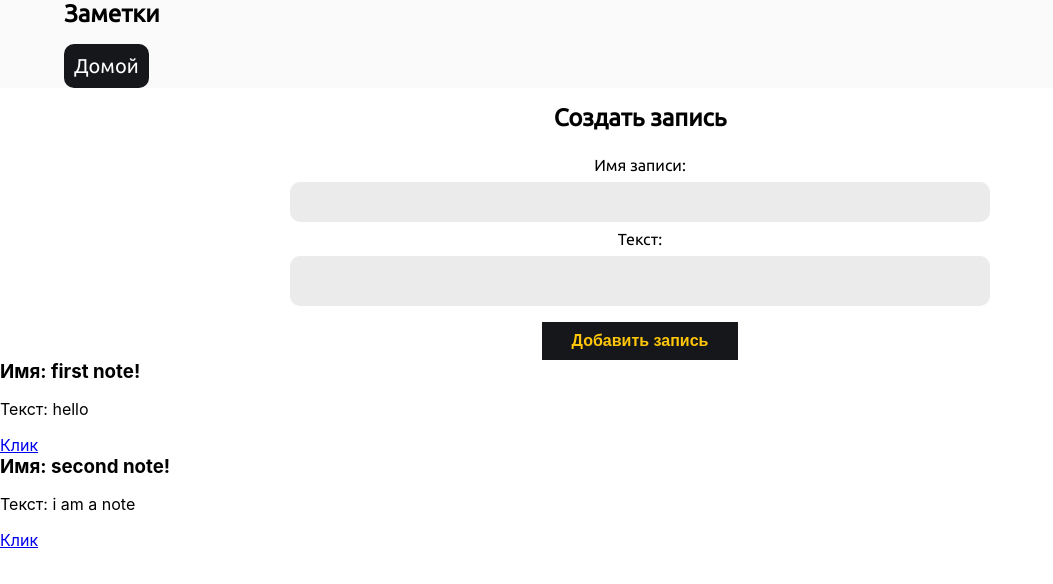
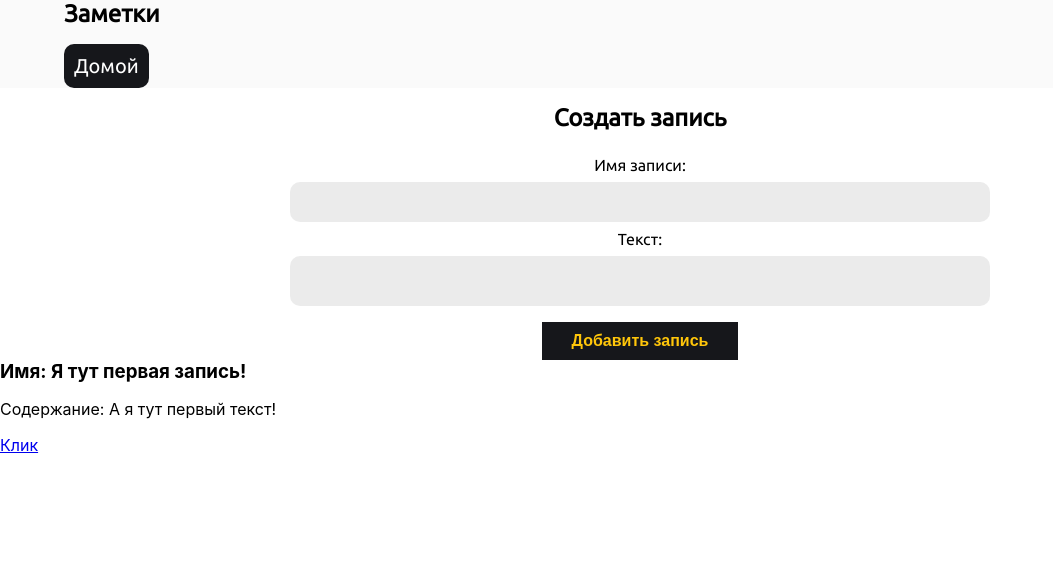
Before and after one commit to kirillmihalych/notes-redux-toolkit, a React (Create React App) app: page / in a window 1280 px wide. Shown: the top 584 px of the page, without its empty margins (0-1053 px from the left). Built offline with nearby package versions, Linux system fonts and the light colour scheme.

Commit message:
[11] implement store notes in localstorage

```diff
--- a/src/features/notes/AddNoteForm.js
+++ b/src/features/notes/AddNoteForm.js
@@ -3,7 +3,7 @@ import { useDispatch } from 'react-redux'
 import { nanoid } from '@reduxjs/toolkit'
 import styled from 'styled-components'
 
-import { noteAdded } from './notesSlice'
+import notesSlice, { noteAdded } from './notesSlice'
 
 const AddNoteForm = () => {
   const [title, setTitle] = useState('')
@@ -16,8 +16,9 @@ const AddNoteForm = () => {
   const onTextChanged = (e) => setText(e.target.value)
 
   const onAddNoteClicked = () => {
+    const id = nanoid()
     if (title && text) {
-      dispatch(noteAdded({ id: nanoid(), title, content: text }))
+      dispatch(noteAdded({ id, title, content: text }))
     }
 
     setTitle('')
--- a/src/features/notes/NotesList.js
+++ b/src/features/notes/NotesList.js
@@ -15,7 +15,7 @@ const NotesList = () => {
         return (
           <article key={note.id}>
             <h3>Имя: {note.title}</h3>
-            <p>Текст: {note.content.substring(0, 100)}</p>
+            <p>Содержание: {note.content.substring(0, 100)}</p>
             <Link to={`/notes/${note.id}`}>Клик</Link>
           </article>
         )
--- a/src/features/notes/notesSlice.js
+++ b/src/features/notes/notesSlice.js
@@ -1,18 +1,22 @@
 import { createSlice } from '@reduxjs/toolkit'
 
+const getFromLocalStorage = () => {
+  let localStorageNotes = localStorage.getItem('notes')
+  if (localStorageNotes) {
+    return JSON.parse(localStorageNotes)
+  } else {
+    return [
+      {
+        id: '1',
+        title: 'Я тут первая запись!',
+        content: 'А я тут первый текст!',
+      },
+    ]
+  }
+}
+
 const initialState = {
-  notes: [
-    {
-      id: '1',
-      title: 'first note!',
-      content: 'hello',
-    },
-    {
-      id: '2',
-      title: 'second note!',
-      content: 'i am a note',
-    },
-  ],
+  notes: getFromLocalStorage(),
 }
 
 const notesSlice = createSlice({
@@ -21,6 +25,8 @@ const notesSlice = createSlice({
   reducers: {
     noteAdded(state, action) {
       state.notes = [...state.notes, action.payload]
+
+      localStorage.setItem('notes', JSON.stringify(state.notes))
     },
     noteEdited(state, action) {
       const { id, title, text } = action.payload
```
